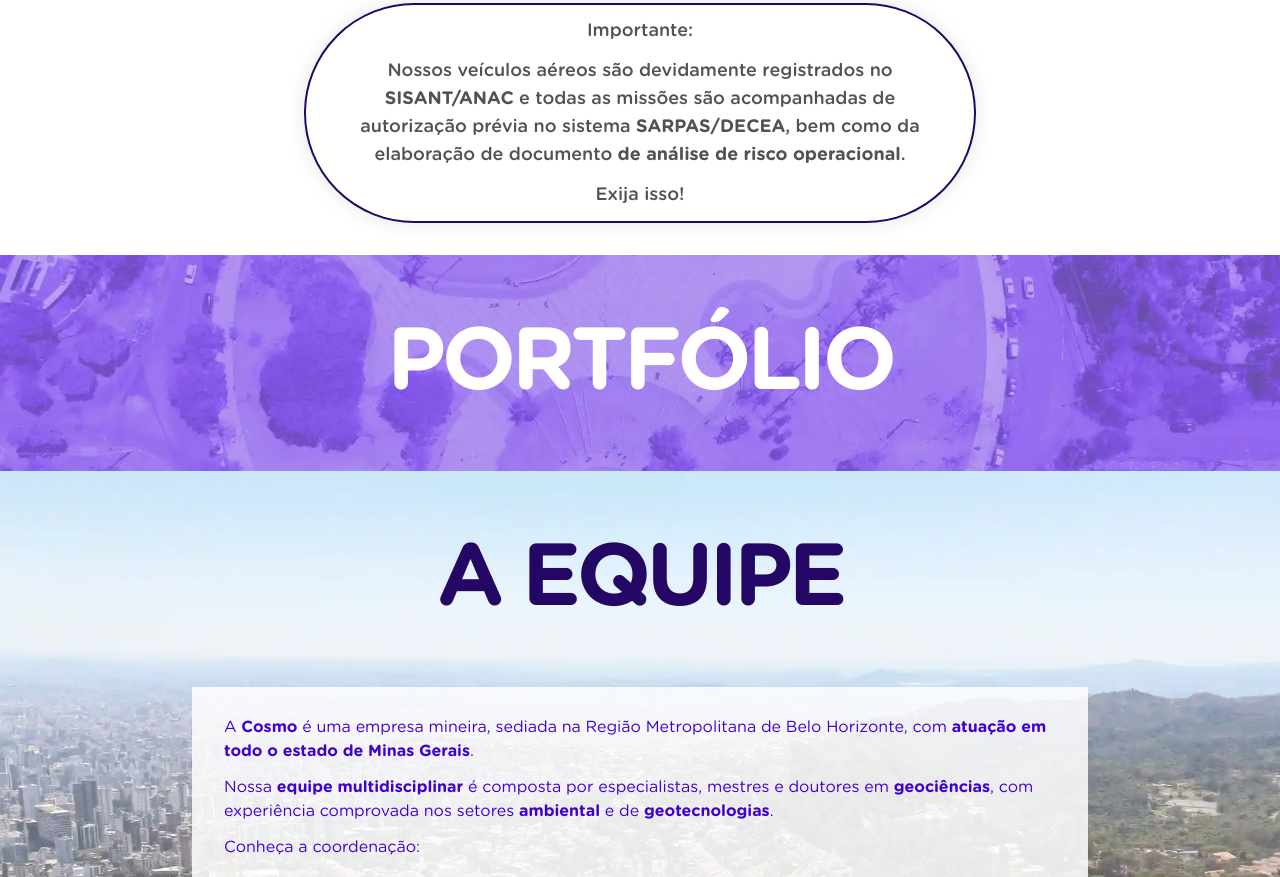
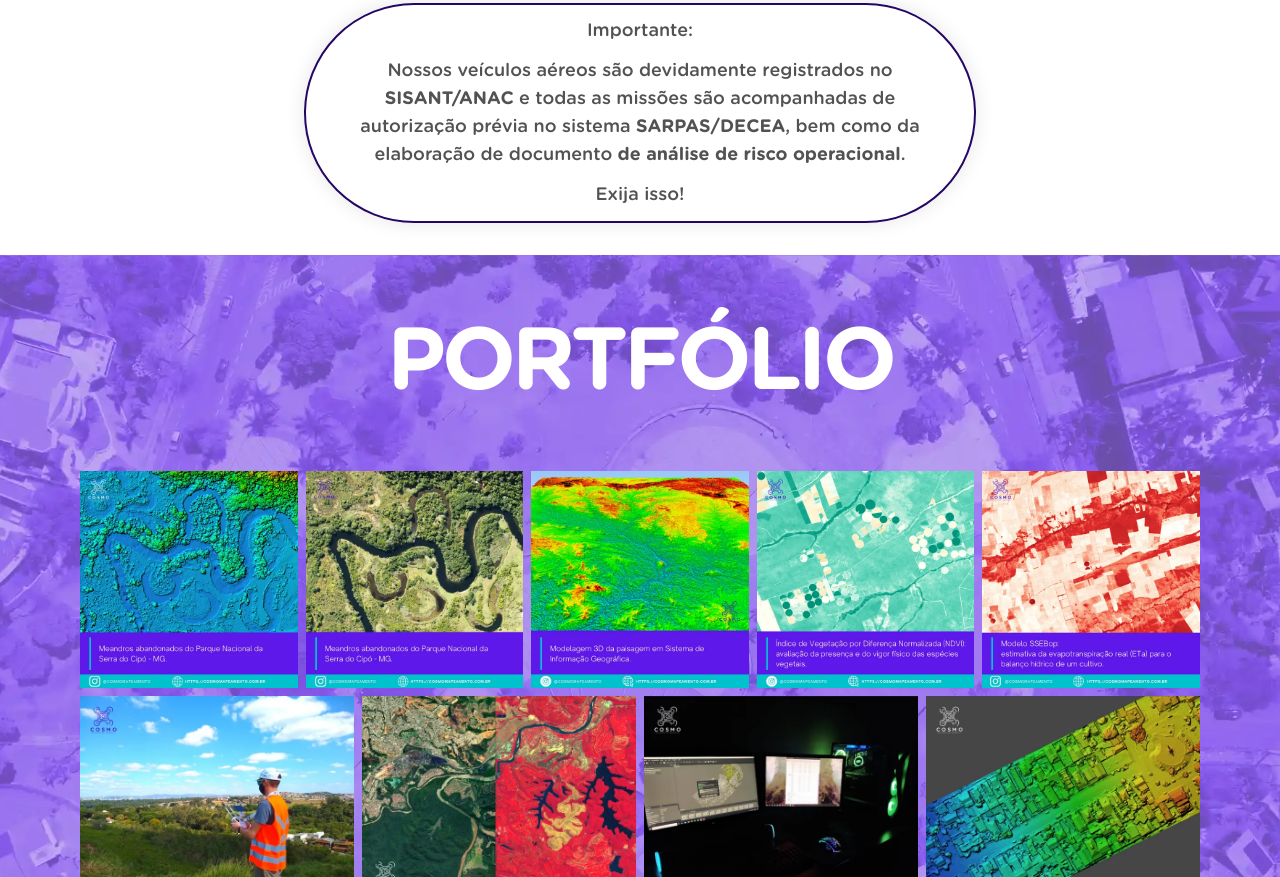
Before and after one commit to heitorlisboa/cosmo-mapeamento, an Astro site: page / in a window 1280 px wide. Shown: the part 1923-2800 px from the top of the page. Built offline with nearby package versions, Linux system fonts and the light colour scheme; Astro itself is replaced by a stand-in of ours.

Commit message:
feat: create accessible modal carousel

````diff
--- a/package.json
+++ b/package.json
@@ -13,6 +13,7 @@
   "dependencies": {
     "@astrojs/react": "^1.2.2",
     "@astrojs/tailwind": "^2.1.3",
+    "@headlessui/react": "^1.7.7",
     "@types/react": "^18.0.21",
     "@types/react-dom": "^18.0.6",
     "astro": "^1.8.0",
--- /dev/null
+++ b/src/components/ModalCarousel.tsx
@@ -0,0 +1,170 @@
+import { type FC, type UIEvent, useEffect, useReducer, useRef } from 'react';
+import { Dialog } from '@headlessui/react';
+
+import { modalCarouselReducer } from '../reducers/modal-carousel';
+import { useReducedMotion } from '../hooks/use-reduced-motion';
+
+// Icons
+const closeIcon = '/img/modal-icons/close-icon.svg';
+const arrowRightIcon = '/img/modal-icons/arrow-right-icon.svg';
+
+type ModalCarouselProps = {
+  images: { src: string; alt: string }[];
+};
+
+export const ModalCarousel: FC<ModalCarouselProps> = ({ images }) => {
+  const [state, dispatch] = useReducer(modalCarouselReducer, {
+    currentSlideIndex: -1,
+    isOpeningModal: false,
+    isManuallyScrollingCarousel: false,
+  });
+  const reducedMotion = useReducedMotion();
+  const carouselRef = useRef<HTMLDivElement>(null);
+  const slideScrollDistanceRef = useRef<number>();
+
+  const isModalOpen = state.currentSlideIndex > -1;
+  const lastSlideIndex = images.length - 1;
+
+  function handleOpenModal(slideIndex: number) {
+    dispatch({ type: 'openModal', payload: { slideIndex } });
+  }
+
+  function handleScrollCarousel(event: UIEvent<HTMLDivElement>) {
+    const carousel = carouselRef.current;
+    const slideScrollDistance = slideScrollDistanceRef.current;
+    if (!carousel || !slideScrollDistance) return;
+
+    const scrollPosition = carousel.scrollLeft;
+
+    const newSlideIndex = images.findIndex((_, index) => {
+      const scrollBreakpoint = slideScrollDistance * index;
+      const isNewSlide = scrollPosition === scrollBreakpoint;
+      return isNewSlide;
+    });
+
+    if (newSlideIndex === -1) return;
+
+    dispatch({
+      type: 'manuallyScrollCarousel',
+      payload: { slideIndex: newSlideIndex },
+    });
+  }
+
+  function handleGoToPreviousSlide() {
+    dispatch({ type: 'goToPreviousSlide', payload: { lastSlideIndex } });
+  }
+
+  function handleGoToNextSlide() {
+    dispatch({ type: 'goToNextSlide', payload: { lastSlideIndex } });
+  }
+
+  function handleCloseModal() {
+    dispatch({ type: 'closeModal' });
+  }
+
+  useEffect(() => {
+    const { currentSlideIndex, isOpeningModal, isManuallyScrollingCarousel } =
+      state;
+    const carousel = carouselRef.current;
+    if (!carousel || isManuallyScrollingCarousel) return;
+
+    /**
+     * The distance that the scroll thumb can travel in the scroll track, which
+     * is calculated by subtracting the length of the scroll thumb from the
+     * length of the scroll track (both are considered width because the scroll
+     * is horizontal)
+     */
+    const distanceAvailableToScroll =
+      carousel.scrollWidth - carousel.offsetWidth;
+    /* Subtracting 1 from the `images.length` because the first slide does not
+    generate any overflow */
+    const slideScrollDistance = distanceAvailableToScroll / (images.length - 1);
+    slideScrollDistanceRef.current = slideScrollDistance;
+
+    const positionToScrollTo = slideScrollDistance * currentSlideIndex;
+    const scrollBehavior: ScrollBehavior = isOpeningModal
+      ? 'auto'
+      : reducedMotion
+      ? 'auto'
+      : 'smooth';
+
+    carousel.scrollTo({
+      left: positionToScrollTo,
+      behavior: scrollBehavior,
+    });
+  }, [state, images.length, reducedMotion]);
+
+  return (
+    <>
+      <ul
+        // TODO: Check how 'max-w-6xl' differs from 'max-width: 75rem;'
+        className="mx-auto mb-16 flex max-w-6xl flex-wrap justify-center gap-2 px-4"
+        aria-label="Posts do Instagram de trabalhos realizados pela Cosmo Mapeamento"
+      >
+        {images.map(({ src, alt }, index) => (
+          // This list won't change so it's okay to use index as a key
+          <li key={index} className="min-w-[12.5rem] max-w-xs flex-1">
+            <button
+              className="relative grid after:pointer-events-auto after:absolute after:inset-0 after:bg-primary-800/50 after:opacity-0 after:transition-opacity hocus:after:opacity-100"
+              onClick={() => handleOpenModal(index)}
+            >
+              <img src={src} alt={alt} />
+            </button>
+          </li>
+        ))}
+      </ul>
+
+      <Dialog open={isModalOpen} onClose={handleCloseModal}>
+        <Dialog.Panel className="fixed inset-0 z-10 bg-white">
+          <Dialog.Title className="sr-only">
+            Carrossel de posts do Instagram de trabalhos realizados pela Cosmo
+            Mapeamento
+          </Dialog.Title>
+
+          <button
+            className="fixed bottom-8 left-1/3 aspect-[2/3] w-8 -translate-y-1/2 rounded-md bg-white/25 p-2 backdrop-blur transition-opacity hocus:opacity-60 md:left-8 md:top-1/2 md:bottom-auto md:w-10"
+            onClick={handleGoToPreviousSlide}
+          >
+            <img
+              className="h-full rotate-180"
+              src={arrowRightIcon}
+              alt="Imagem anterior"
+            />
+          </button>
+
+          <div
+            className="grid h-full snap-x snap-mandatory auto-cols-[100%] grid-flow-col items-center overflow-x-scroll"
+            onScroll={handleScrollCarousel}
+            ref={carouselRef}
+          >
+            {images.map(({ src, alt }, index) => (
+              // This list won't change so it's okay to use index as a key
+              <img
+                key={index}
+                className="mx-auto aspect-square w-[min(100%,600px)] snap-center object-cover lg:h-full lg:w-auto"
+                src={src}
+                alt={alt}
+                // Hiding the non-visible slides
+                aria-hidden={index !== state.currentSlideIndex}
+              />
+            ))}
+          </div>
+
+          <button
+            className="fixed bottom-8 right-1/3 aspect-[2/3] w-8 -translate-y-1/2 rounded-md bg-white/25 p-2 backdrop-blur transition-opacity hocus:opacity-60 md:right-8 md:top-1/2 md:bottom-auto md:w-10"
+            onClick={handleGoToNextSlide}
+          >
+            <img className="h-full" src={arrowRightIcon} alt="Próxima imagem" />
+          </button>
+
+          <button
+            className="fixed top-8 right-8 aspect-square w-8 rounded-md bg-white/25 p-2 backdrop-blur transition-opacity hocus:opacity-60 md:w-10"
+            onClick={handleCloseModal}
+          >
+            <img src={closeIcon} alt="Fechar carrossel de imagens" />
+          </button>
+        </Dialog.Panel>
+      </Dialog>
+    </>
+  );
+};
--- a/src/components/SideNav.tsx
+++ b/src/components/SideNav.tsx
@@ -70,9 +70,7 @@ export const SideNav: FC<SideNavProps> = ({ children }) => {
 
   return (
     <>
-      {/* This element will need a z-index if anything that should be behind it
-      gets a style that creates a stacking context */}
-      <aside className="fixed top-1/2 right-12 hidden -translate-y-1/2 md:block">
+      <aside className="fixed top-1/2 right-12 z-10 hidden -translate-y-1/2 md:block">
         <nav>
           <ul className="flex flex-col justify-center gap-10">
             {sectionList.map(
--- a/src/components/homepage/PortfolioSection.tsx
+++ b/src/components/homepage/PortfolioSection.tsx
@@ -3,6 +3,7 @@ import { forwardRef } from 'react';
 import type { SideNavSectionProps } from '../SideNav';
 
 import { Section } from '../Section';
+import { ModalCarousel } from '../ModalCarousel';
 
 // Portfolio images
 const post25Pg2 = '/img/portfolio-img/post-25-pg-2.webp';
@@ -26,20 +27,22 @@ export const PortfolioSection = forwardRef<HTMLDivElement, SideNavSectionProps>(
       <h2 className="text-white">
         <strong>Portfólio</strong>
       </h2>
-      {/* <ModalCarousel aria-label="Posts do Instagram de trabalhos realizados">
-        <img src={post25Pg2} alt="Post 25 - Meandro abandonado (página 2)" />
-        <img src={post25Pg1} alt="Post 25 - Meandro abandonado (página 1)" />
-        <img src={post20} alt="Post 20 - Modelagem 3D" />
-        <img src={post11} alt="Post 11 - NDVI" />
-        <img src={post17} alt="Post 17 - SSEBop" />
-        <img src={post2} alt="Post 2 - Missões planejadas" />
-        <img
-          src={post8}
-          alt="Post 8 - Processamento digital de imagens de SR"
-        />
-        <img src={post6} alt="Post 6 - Processamento da nuvem de pontos" />
-        <img src={post3} alt="Post 3 - Modelo Digital de Superfície" />
-      </ModalCarousel> */}
+      <ModalCarousel
+        images={[
+          { src: post25Pg2, alt: 'Post 25 - Meandro abandonado (página 2)' },
+          { src: post25Pg1, alt: 'Post 25 - Meandro abandonado (página 1)' },
+          { src: post20, alt: 'Post 20 - Modelagem 3D' },
+          { src: post11, alt: 'Post 11 - NDVI' },
+          { src: post17, alt: 'Post 17 - SSEBop' },
+          { src: post2, alt: 'Post 2 - Missões planejadas' },
+          {
+            src: post8,
+            alt: 'Post 8 - Processamento digital de imagens de SR',
+          },
+          { src: post6, alt: 'Post 6 - Processamento da nuvem de pontos' },
+          { src: post3, alt: 'Post 3 - Modelo Digital de Superfície' },
+        ]}
+      />
     </Section>
   )
 );
--- /dev/null
+++ b/src/hooks/use-reduced-motion.ts
@@ -0,0 +1,24 @@
+import { useEffect, useState } from 'react';
+
+export function useReducedMotion() {
+  const [reducedMotion, setReducedMotion] = useState(true);
+
+  useEffect(() => {
+    const QUERY = '(prefers-reduced-motion: reduce)';
+    const mediaQueryList = window.matchMedia(QUERY);
+
+    setReducedMotion(mediaQueryList.matches);
+
+    function listener(event: MediaQueryListEvent) {
+      setReducedMotion(event.matches);
+    }
+
+    mediaQueryList.addEventListener('change', listener);
+
+    return () => {
+      mediaQueryList.removeEventListener('change', listener);
+    };
+  }, []);
+
+  return reducedMotion;
+}
--- /dev/null
+++ b/src/reducers/modal-carousel.ts
@@ -0,0 +1,67 @@
+import { createReducer } from '../utils/create-reducer';
+
+type ModalCarouselState = {
+  currentSlideIndex: number;
+  isOpeningModal: boolean;
+  isManuallyScrollingCarousel: boolean;
+};
+
+export const modalCarouselReducer = createReducer({
+  openModal(
+    currentState: ModalCarouselState,
+    { slideIndex }: { slideIndex: number }
+  ): ModalCarouselState {
+    return {
+      currentSlideIndex: slideIndex,
+      isOpeningModal: true,
+      isManuallyScrollingCarousel: false,
+    };
+  },
+  manuallyScrollCarousel(
+    currentState: ModalCarouselState,
+    { slideIndex }: { slideIndex: number }
+  ): ModalCarouselState {
+    return {
+      currentSlideIndex: slideIndex,
+      isOpeningModal: false,
+      isManuallyScrollingCarousel: true,
+    };
+  },
+  goToPreviousSlide(
+    { currentSlideIndex }: ModalCarouselState,
+    { lastSlideIndex }: { lastSlideIndex: number }
+  ): ModalCarouselState {
+    const firstSlideIndex = 0;
+
+    return {
+      currentSlideIndex:
+        currentSlideIndex === firstSlideIndex
+          ? lastSlideIndex
+          : currentSlideIndex - 1,
+      isOpeningModal: false,
+      isManuallyScrollingCarousel: false,
+    };
+  },
+  goToNextSlide(
+    { currentSlideIndex }: ModalCarouselState,
+    { lastSlideIndex }: { lastSlideIndex: number }
+  ) {
+    const firstSlideIndex = 0;
+
+    return {
+      currentSlideIndex:
+        currentSlideIndex === lastSlideIndex
+          ? firstSlideIndex
+          : currentSlideIndex + 1,
+      isOpeningModal: false,
+      isManuallyScrollingCarousel: false,
+    };
+  },
+  closeModal(currentState: ModalCarouselState) {
+    return {
+      currentSlideIndex: -1,
+      isOpeningModal: false,
+      isManuallyScrollingCarousel: false,
+    };
+  },
+});
--- /dev/null
+++ b/src/utils/create-reducer.ts
@@ -0,0 +1,127 @@
+import type { Dispatch } from 'react';
+
+/**
+ * Gets the values for an object type
+ * @example
+ * ```ts
+ * type MyObject = { name: 'Heitor'; age: 18 };
+ * type MyObjectValues = ValuesOfObject<MyObject>;
+ * // This is equivalent to:
+ * type MyObjectValues = MyObject[keyof MyObject];
+ * // And also equivalent to:
+ * type MyObjectValues = 'Heitor' | 18;
+ * ```
+ */
+type ValuesOfObject<T extends Record<string | number | symbol, unknown>> =
+  T[keyof T];
+
+/**
+ * A function that executes an action for a reducer
+ * @param state The previous reducer state
+ * @param payload Data that will be used to execute the action
+ */
+// eslint-disable-next-line @typescript-eslint/no-explicit-any
+type ReducerActionFunction<State> = (state: State, payload?: any) => State;
+
+/**
+ * An object containing only reducer action functions
+ */
+type ObjectWithReducerActionFunctions<State> = Record<
+  string,
+  ReducerActionFunction<State>
+>;
+
+/**
+ * Maps the actions from a type of an object with reducer action functions
+ * @example
+ * ```ts
+ * const reducerActionFunctions = {
+ *   increment(state: number) {
+ *     return state + 1;
+ *   },
+ *   setValue(_state: number, payload: number) {
+ *     return payload;
+ *   },
+ * };
+ * type MyActionsMap = ActionsMap<typeof reducerActionFunctions>;
+ * // This is equivalent to:
+ * type MyActionsMap =
+ *   | { type: 'increment' }
+ *   | { type: 'setValue'; payload: number };
+ * ```
+ */
+// eslint-disable-next-line @typescript-eslint/no-explicit-any
+type ActionsMap<ReducerActions extends ObjectWithReducerActionFunctions<any>> =
+  ValuesOfObject<{
+    [FunctionName in keyof ReducerActions]: Parameters<
+      ReducerActions[FunctionName]
+    >[1] extends undefined
+      ? {
+          type: FunctionName;
+        }
+      : {
+          type: FunctionName;
+          payload: Parameters<ReducerActions[FunctionName]>[1];
+        };
+  }>;
+
+/**
+ * Gets the dispatch function type based on its reducer function type
+ */
+// eslint-disable-next-line @typescript-eslint/no-explicit-any
+export type ReducerDispatch<Reducer extends (...args: any) => any> = Dispatch<
+  Parameters<Reducer>[1]
+>;
+
+/**
+ * Creates a React reducer based on functions for each action you want it to
+ * have. It uses the function name as the action type and the function's second
+ * parameter as the action payload.
+ *
+ * The first argument of the action function is the previous reducer state, and
+ * the second argument is the payload (which may or not be included, as you can
+ * have an action function that doesn't need any payload).
+ *
+ * @example
+ * ```tsx
+ * const reducer = createReducer({
+ *   increment(prevState: number) {
+ *     return prevState + 1;
+ *   },
+ *   decrement(prevState: number) {
+ *     return prevState - 1;
+ *   },
+ * });
+ *
+ * export function App() {
+ *   const [state, dispatch] = useReducer(reducer, 0);
+ *   return (
+ *     <>
+ *       <h1>Count: {state}</h1>
+ *       <button onClick={() => dispatch({ type: 'increment' })}>
+ *         Increment count
+ *       </button>
+ *       <button onClick={() => dispatch({ type: 'decrement' })}>
+ *         Decrement count
+ *       </button>
+ *     </>
+ *   );
+ * }
+ * ```
+ */
+export function createReducer<
+  State,
+  ReducerActions extends ObjectWithReducerActionFunctions<State>
+>(
+  reducerActions: ReducerActions
+): (state: State, action: ActionsMap<ReducerActions>) => State {
+  return (state: State, action: ActionsMap<ReducerActions>) => {
+    const reducerAction = reducerActions[action.type];
+
+    if ('payload' in action) {
+      return reducerAction(state, action.payload);
+    }
+
+    return reducerAction(state);
+  };
+}
````
Also changed, not shown: 1 other file.
